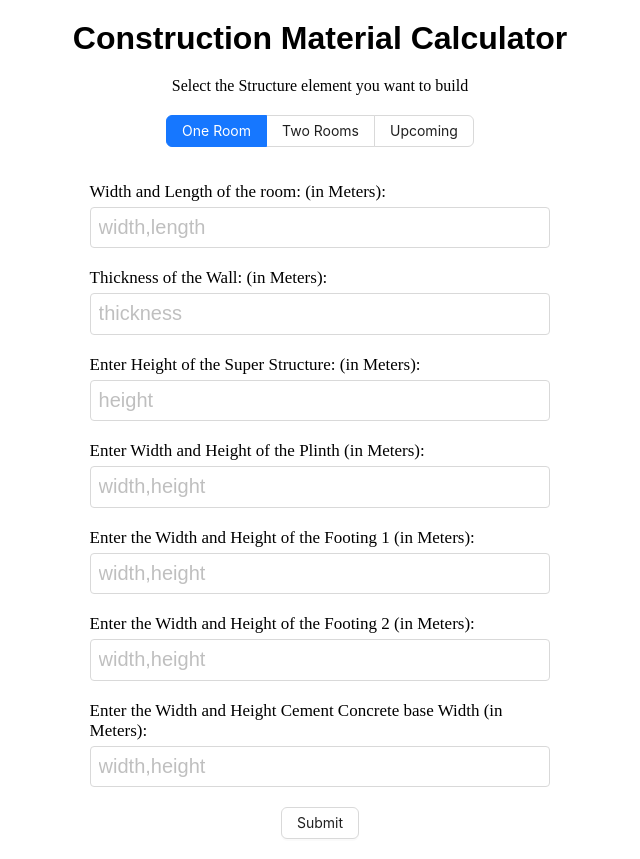
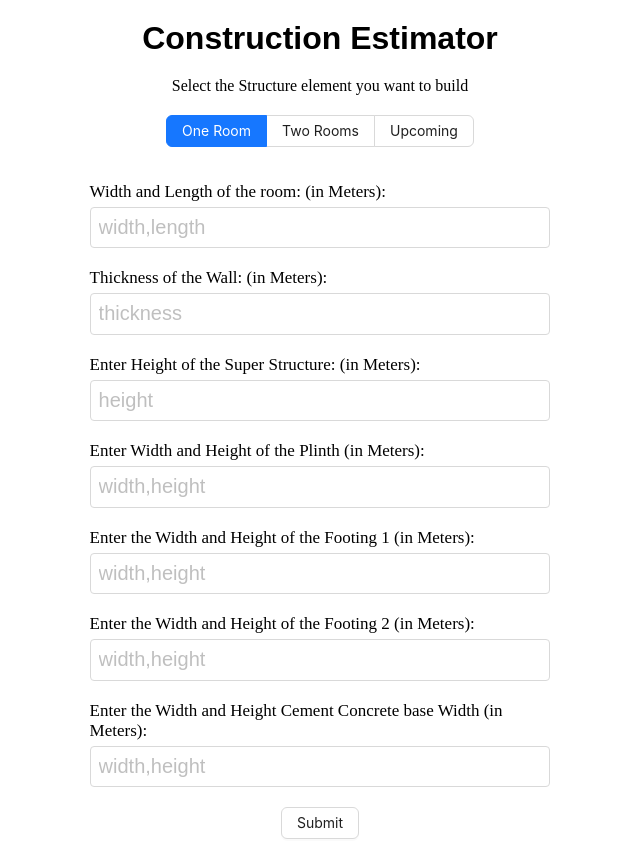
Before and after one commit to Syedhussainsaber/Material_Calculator, a Next.js app: page / in a window 1280 px wide. Shown: the whole page, without its empty margins (320-960 px from the left). Built offline with nearby package versions, Linux system fonts and the light colour scheme.

Commit message:
title changed

```diff
--- a/src/pages/index.js
+++ b/src/pages/index.js
@@ -14,14 +14,14 @@ const [upcoming, setUpcoming] = useState(false)
   return (
     <>
       <Head>
-        <title>Construction Calculator App</title>
+        <title>Construction Estimator</title>
         <meta name="description" content="Generated by create next app" />
         <meta name="viewport" content="width=device-width, initial-scale=1" />
         <link rel="icon" href="/favicon.ico" />
       </Head>
       <main>
         <section className='homePage'>
-      <h1 className='title'>Construction Material Calculator</h1>
+      <h1 className='title'>Construction Estimator</h1>
 <p>Select the Structure element you want to build</p>
       <Radio.Group buttonStyle="solid" defaultValue={'a'} >
       <Radio.Button  value={'a'} onChange={(e)=>{
```
